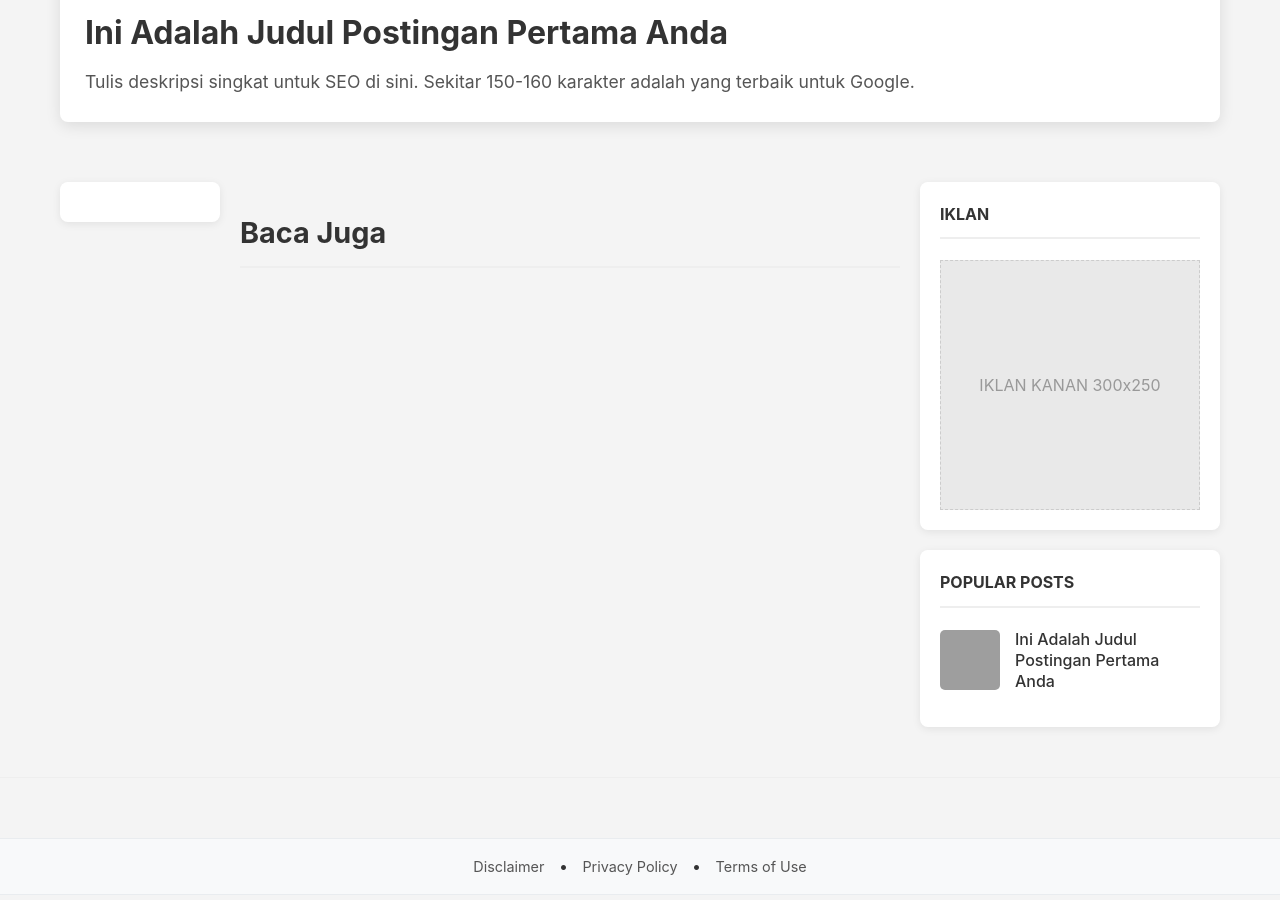
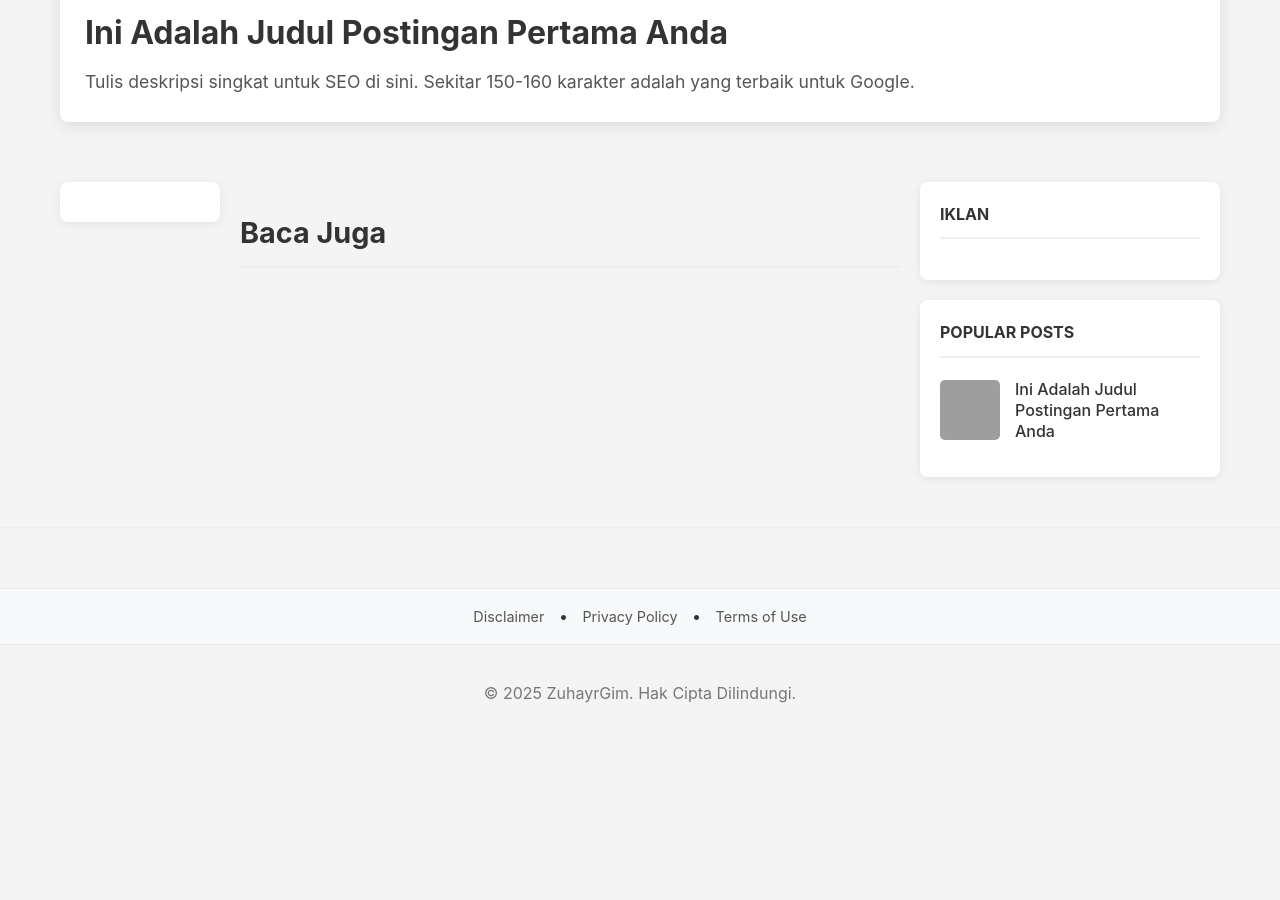
Before and after one commit to dianplay2025/zuhayrgim.github.io, a Jekyll site: the page built from index.html, in a window 1280 px wide and 900 px high, scrolled down 709 px. Built offline with Jekyll 4.4.1, drawn with Linux system fonts in a browser that asks for light colours; the list of posts is cut into pages by our own code; after the commit the page ends 1452 px from its top, so only the background shows below that; grey boxes are pictures that could not be loaded.

Commit message:
Update sidebar-right.html

```diff
--- a/_includes/sidebar-right.html
+++ b/_includes/sidebar-right.html
@@ -1,7 +1,16 @@
 <aside class="sidebar sidebar-right">
     <div class="sidebar-widget">
         <h4>IKLAN</h4>
-        <div class="ad-placeholder ad-300-250">IKLAN KANAN 300x250</div>
+        <script type="text/javascript">
+	atOptions = {
+		'key' : 'b3ae843a8698b52e521ea00949edd1dd',
+		'format' : 'iframe',
+		'height' : 250,
+		'width' : 300,
+		'params' : {}
+	};
+</script>
+<script type="text/javascript" src="//eyebrowcohabit.com/b3ae843a8698b52e521ea00949edd1dd/invoke.js"></script>
     </div>
     {% if site.popular_posts.size > 0 %}
     <div class="sidebar-widget">
```
